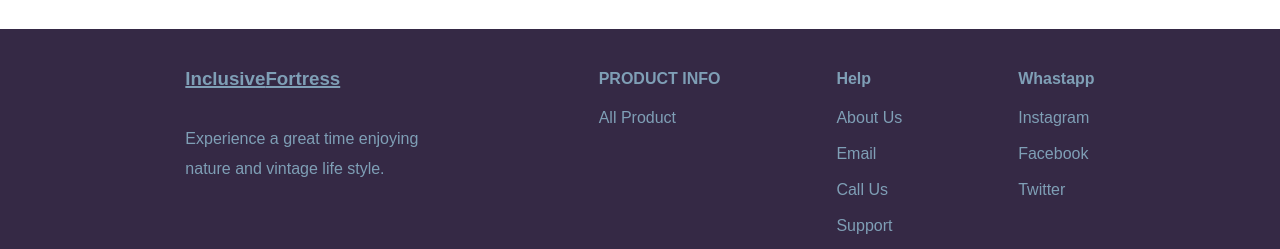
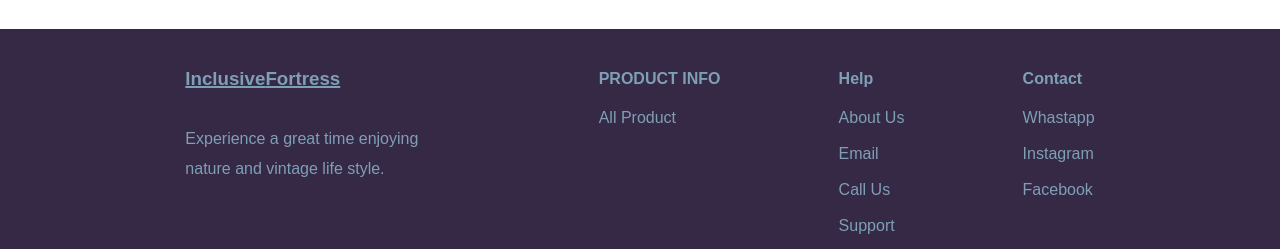
Before and after one commit to nceedee/Inclusive-Fortress-website, a plain HTML site: page index.html in a window 1280 px wide. Shown: the part 1352-1601 px from the top of the page. Drawn offline with Linux system fonts and the light colour scheme.

Commit message:
footer working

```diff
--- a/index.html
+++ b/index.html
@@ -127,12 +127,13 @@
         </div>
 
         <div class="footer-help">
-          <h4>Whastapp</h4>
+          <h4>Contact</h4>
+          <a href="">Whastapp</a>
+          <br>
           <a href="">Instagram</a>
           <br>
           <a href="">Facebook</a>
-          <br>
-          <a href="">Twitter</a>
+
         </div>
       </div>
 
```
